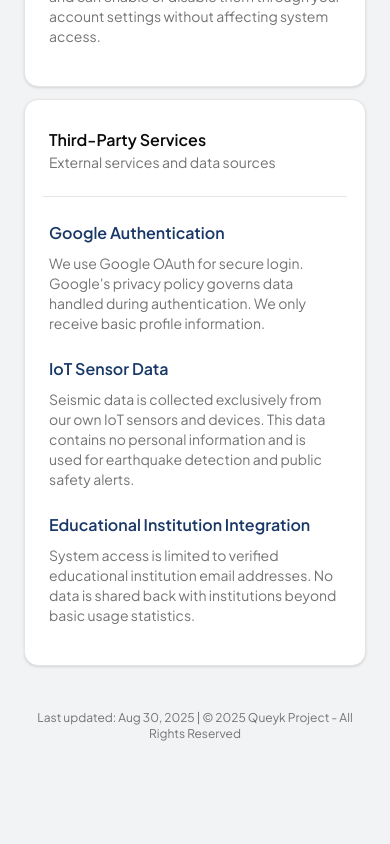
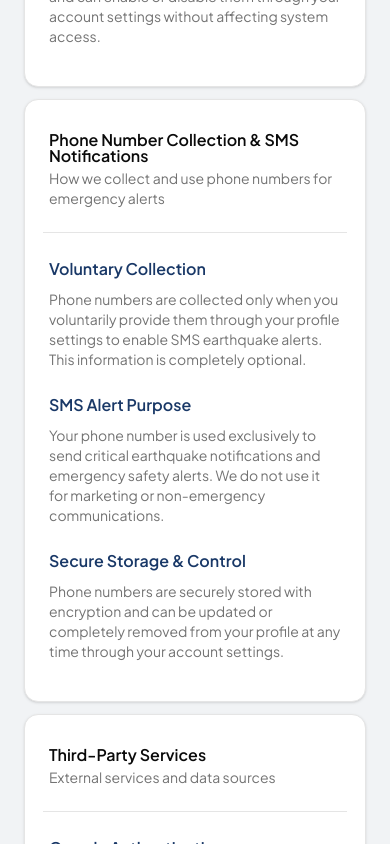
Before and after one commit to project-queyk/queyk-web, a Next.js app: page /privacy in a window 390 px wide. Shown: the part 2880-3724 px from the top of the page. Before the commit the page ends 3654 px from the top, so only its background shows below. Built offline with nearby package versions, Linux system fonts and the light colour scheme.

Commit message:
feat: Add phone number collection details and update last updated date in privacy policy

```diff
--- a/app/privacy/page.tsx
+++ b/app/privacy/page.tsx
@@ -123,6 +123,27 @@ const privacySections = [
     ],
   },
   {
+    header: "Phone Number Collection & SMS Notifications",
+    description: "How we collect and use phone numbers for emergency alerts",
+    bulletItems: [
+      {
+        title: "Voluntary Collection",
+        description:
+          "Phone numbers are collected only when you voluntarily provide them through your profile settings to enable SMS earthquake alerts. This information is completely optional.",
+      },
+      {
+        title: "SMS Alert Purpose",
+        description:
+          "Your phone number is used exclusively to send critical earthquake notifications and emergency safety alerts. We do not use it for marketing or non-emergency communications.",
+      },
+      {
+        title: "Secure Storage & Control",
+        description:
+          "Phone numbers are securely stored with encryption and can be updated or completely removed from your profile at any time through your account settings.",
+      },
+    ],
+  },
+  {
     header: "Third-Party Services",
     description: "External services and data sources",
     bulletItems: [
@@ -192,7 +213,7 @@ export default function Page() {
             </Card>
           ))}
           <div className="text-muted-foreground py-8 text-center text-xs md:text-sm">
-            Last updated: Aug 30, 2025 | © {new Date().getFullYear()} Queyk
+            Last updated: Nov 8, 2025 | © {new Date().getFullYear()} Queyk
             Project - All Rights Reserved
           </div>
         </div>
```
